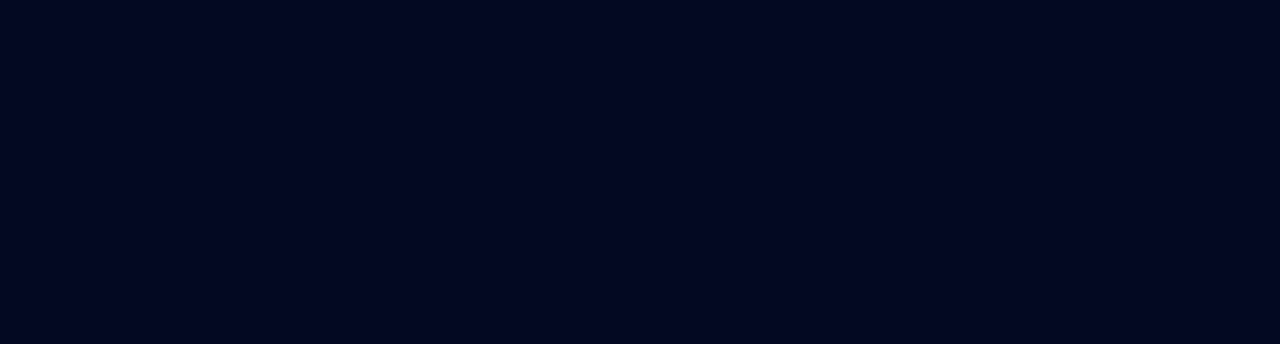
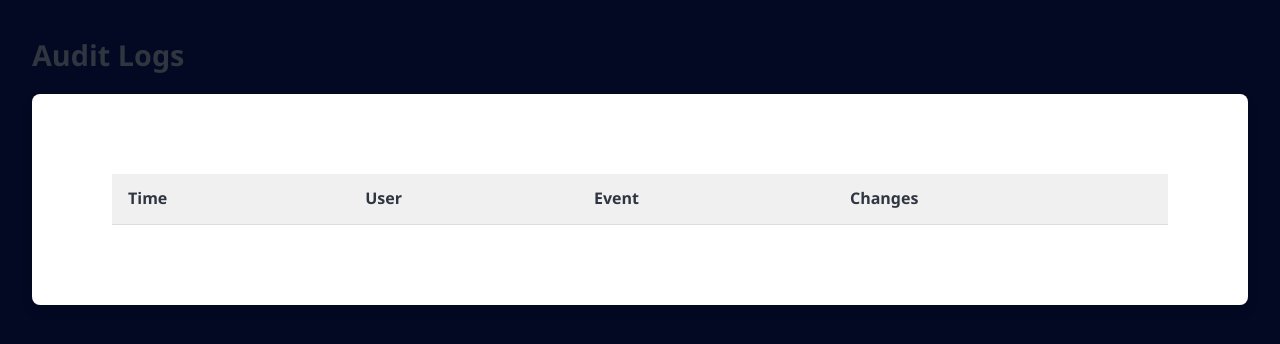
Before and after one commit to phelsajc/ipmanagement_techlint, a Vue app in the folder frontend/: page /audit-logs in a window 1280 px wide. Before the commit this address had no page. Shown: the top 344 px of the page. Built offline with nearby package versions, Linux system fonts and the light colour scheme.

Commit message:
Create AuditLogs

```diff
--- a/frontend/src/router/index.ts
+++ b/frontend/src/router/index.ts
@@ -1,6 +1,8 @@
 import { createRouter, createWebHistory } from 'vue-router'
 import LoginView from '../views/LoginView.vue'
 import Dashboard from '../views/Dashboard.vue'
+import AuditLogs from '../views/AuditLogs.vue'
+
 
 const router = createRouter({
   history: createWebHistory(import.meta.env.BASE_URL),
@@ -18,6 +20,11 @@ const router = createRouter({
       path: '/dashboard',
       name: 'dashboard',
       component: Dashboard
+    },
+    {
+      path: '/audit-logs',
+      name: 'audit-logs',
+      component: AuditLogs
     }
   ]
 })
--- /dev/null
+++ b/frontend/src/views/AuditLogs.vue
@@ -0,0 +1,45 @@
+<template>
+  <div class="audit-wrapper">
+    <h1 class="title">Audit Logs</h1>
+
+    <div class="card mt-4">
+      <table class="audit-table">
+        <thead>
+          <tr>
+            <th>Time</th>
+            <th>User</th>
+            <th>Event</th>
+            <th>Changes</th>
+          </tr>
+        </thead>
+      </table>
+    </div>
+  </div>
+</template>
+
+<script setup lang="ts">
+
+
+</script>
+
+<style scoped>
+.audit-wrapper {
+  padding: 2rem;
+}
+
+.audit-table {
+  width: 100%;
+  border-collapse: collapse;
+}
+
+.audit-table th,
+.audit-table td {
+  padding: 0.75rem 1rem;
+  border-bottom: 1px solid #dcdde1;
+  text-align: left;
+}
+
+.audit-table th {
+  background-color: #f0f0f0;
+}
+</style>
```
